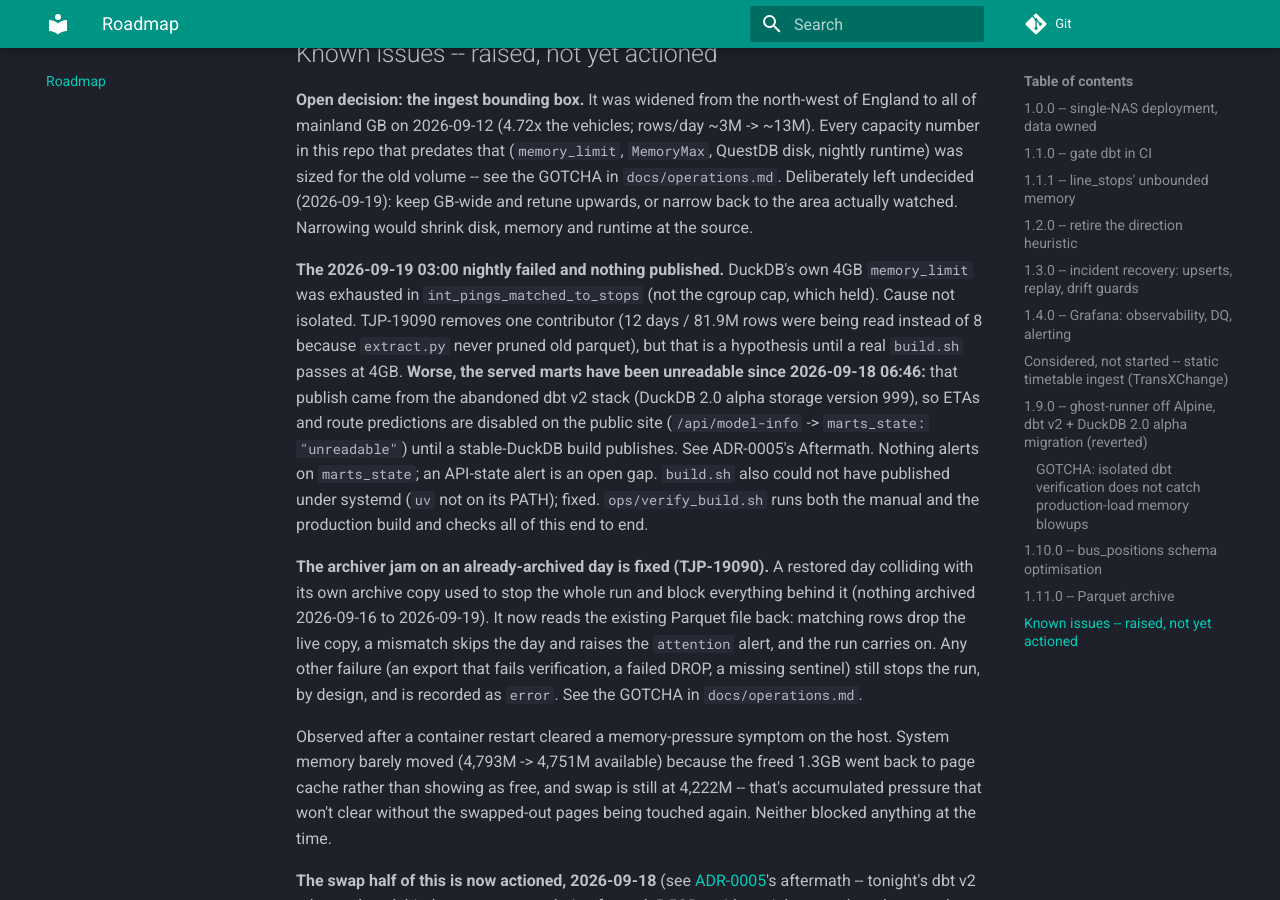
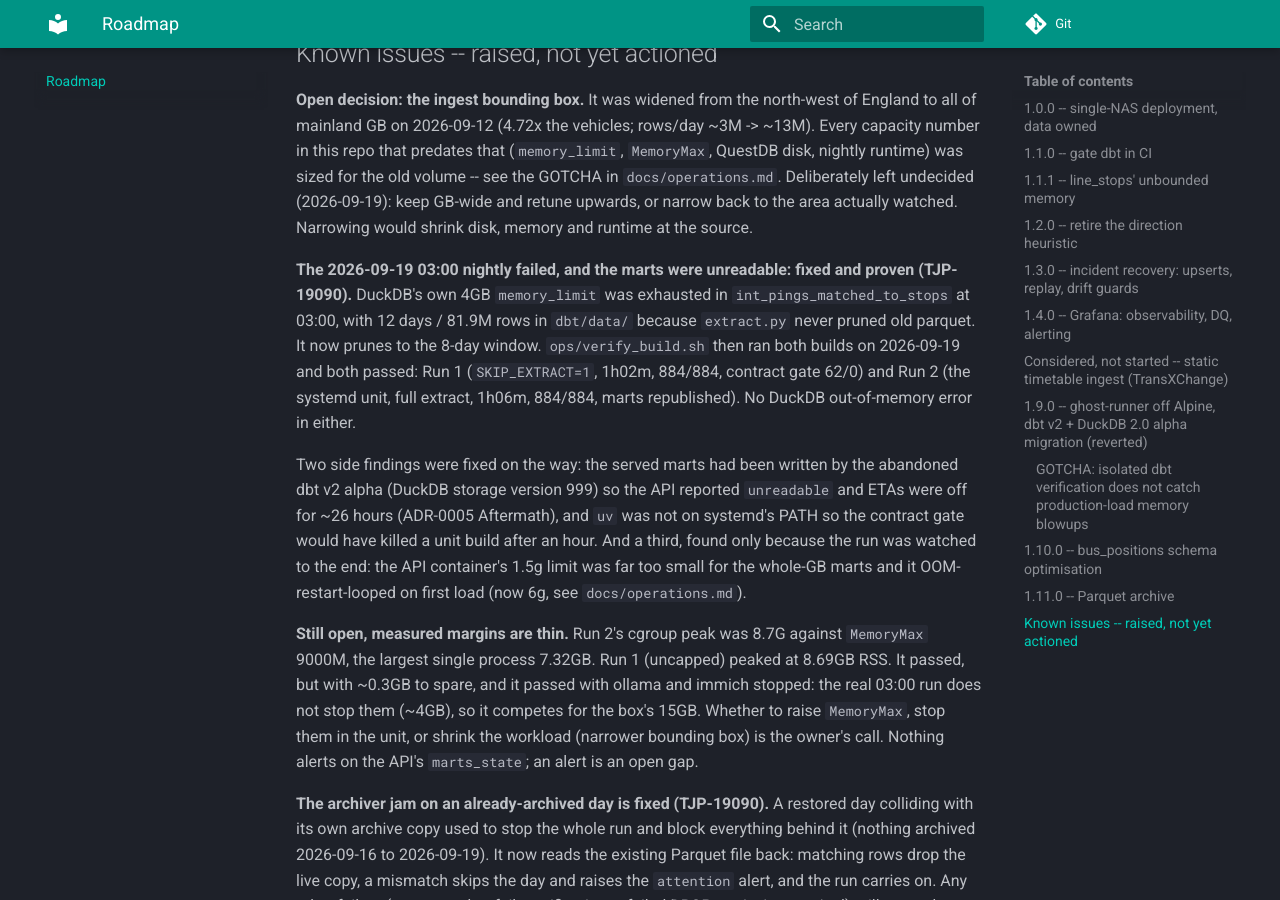
Before and after one commit to wraith-proxy/wraith-bus-ingestor, an MkDocs documentation site: the page built from docs/ROADMAP.md, in a window 1280 px wide and 900 px high, scrolled down 8430 px. Built offline with MkDocs 1.6.1 and Material for MkDocs 9.7.7, drawn with Linux system fonts in a browser that asks for light colours.

Commit message:
:bug: feature/TJP-19090: API memory limit 1.5g -> 6g for the whole-GB marts; record the verified build results

```diff
--- a/docs/ROADMAP.md
+++ b/docs/ROADMAP.md
@@ -414,19 +414,30 @@ Deliberately left undecided (2026-09-19): keep GB-wide and retune upwards,
 or narrow back to the area actually watched. Narrowing would shrink disk,
 memory and runtime at the source.
 
-**The 2026-09-19 03:00 nightly failed and nothing published.** DuckDB's own
-4GB `memory_limit` was exhausted in `int_pings_matched_to_stops` (not the
-cgroup cap, which held). Cause not isolated. TJP-19090 removes one contributor
-(12 days / 81.9M rows were being read instead of 8 because `extract.py` never
-pruned old parquet), but that is a hypothesis until a real `build.sh` passes at
-4GB. **Worse, the served marts have been unreadable since 2026-09-18 06:46:**
-that publish came from the abandoned dbt v2 stack (DuckDB 2.0 alpha storage
-version 999), so ETAs and route predictions are disabled on the public site
-(`/api/model-info` -> `marts_state: "unreadable"`) until a stable-DuckDB build
-publishes. See ADR-0005's Aftermath. Nothing alerts on `marts_state`; an
-API-state alert is an open gap. `build.sh` also could not have published under
-systemd (`uv` not on its PATH); fixed. `ops/verify_build.sh` runs both the
-manual and the production build and checks all of this end to end.
+**The 2026-09-19 03:00 nightly failed, and the marts were unreadable: fixed and
+proven (TJP-19090).** DuckDB's own 4GB `memory_limit` was exhausted in
+`int_pings_matched_to_stops` at 03:00, with 12 days / 81.9M rows in
+`dbt/data/` because `extract.py` never pruned old parquet. It now prunes to the
+8-day window. `ops/verify_build.sh` then ran both builds on 2026-09-19 and both
+passed: Run 1 (`SKIP_EXTRACT=1`, 1h02m, 884/884, contract gate 62/0) and Run 2
+(the systemd unit, full extract, 1h06m, 884/884, marts republished). No DuckDB
+out-of-memory error in either.
+
+Two side findings were fixed on the way: the served marts had been written by
+the abandoned dbt v2 alpha (DuckDB storage version 999) so the API reported
+`unreadable` and ETAs were off for ~26 hours (ADR-0005 Aftermath), and `uv` was
+not on systemd's PATH so the contract gate would have killed a unit build after
+an hour. And a third, found only because the run was watched to the end: the API
+container's 1.5g limit was far too small for the whole-GB marts and it
+OOM-restart-looped on first load (now 6g, see `docs/operations.md`).
+
+**Still open, measured margins are thin.** Run 2's cgroup peak was 8.7G against
+`MemoryMax` 9000M, the largest single process 7.32GB. Run 1 (uncapped) peaked at
+8.69GB RSS. It passed, but with ~0.3GB to spare, and it passed with ollama and
+immich stopped: the real 03:00 run does not stop them (~4GB), so it competes for
+the box's 15GB. Whether to raise `MemoryMax`, stop them in the unit, or shrink
+the workload (narrower bounding box) is the owner's call. Nothing alerts on the
+API's `marts_state`; an alert is an open gap.
 
 **The archiver jam on an already-archived day is fixed (TJP-19090).** A
 restored day colliding with its own archive copy used to stop the whole run
```
Also changed, not shown: docker-compose.yml (+9 -2 lines), docs/operations.md (+19 -0 lines), 1 other file.
